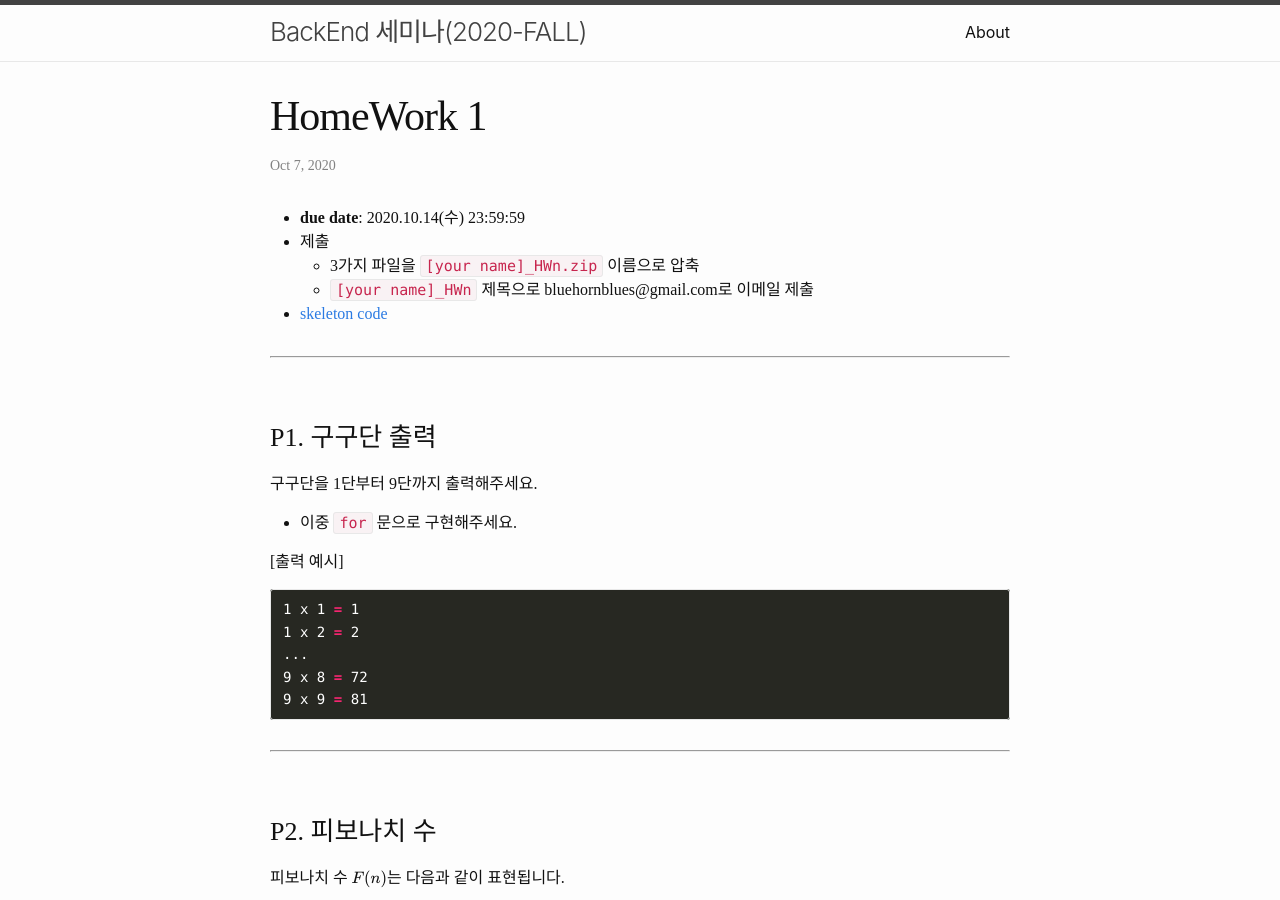
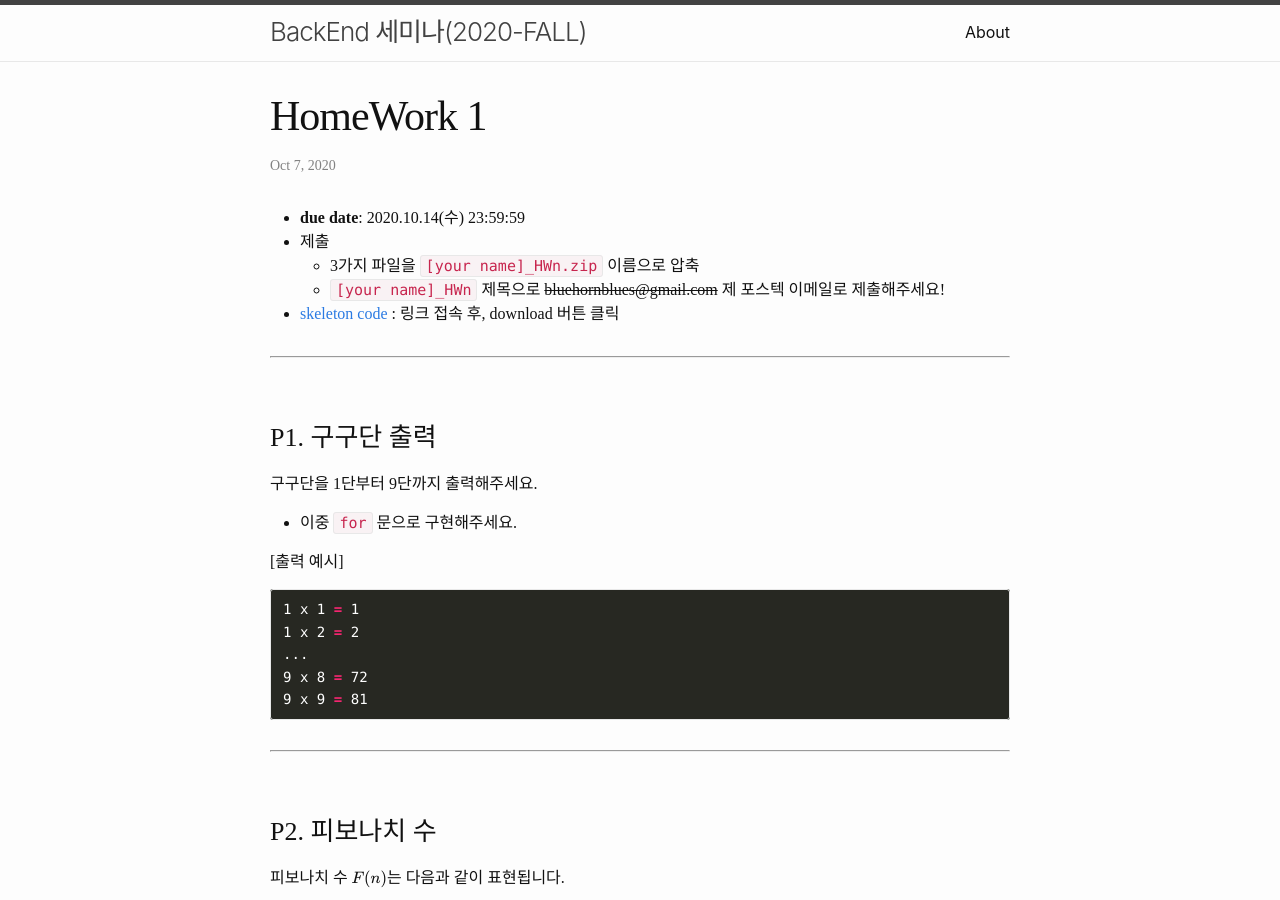
Before and after one commit to PoApper/backend-seminar, a Jekyll site: the page built from _posts/2020-10-07-HomeWork1.md, in a window 1280 px wide and 900 px high. Built offline with Jekyll 4.4.1, drawn with Linux system fonts in a browser that asks for light colours; some web fonts are replaced; formulas are drawn with MathJax 3.

```diff
--- a/_posts/2020-10-07-HomeWork1.md
+++ b/_posts/2020-10-07-HomeWork1.md
@@ -7,8 +7,8 @@ use_math: true
 - **due date**: 2020.10.14(수) 23:59:59
 - 제출
   - 3가지 파일을 `[your name]_HWn.zip` 이름으로 압축
-  - `[your name]_HWn` 제목으로 bluehornblues@gmail.com로 이메일 제출
-- [skeleton code](https://github.com/BlueHorn07/poapper-backend/blob/master/assets/hw/hw1.zip)
+  - `[your name]_HWn` 제목으로 ~~bluehornblues@gmail.com~~ 제 포스텍 이메일로 제출해주세요!
+- [skeleton code](https://github.com/BlueHorn07/poapper-backend/blob/master/assets/hw/hw1.zip) : 링크 접속 후, download 버튼 클릭
 
 <hr>
 
```
Also changed, not shown: _posts/2020-10-07-BackEnd-Seminar1.md (+2 -0 lines).
